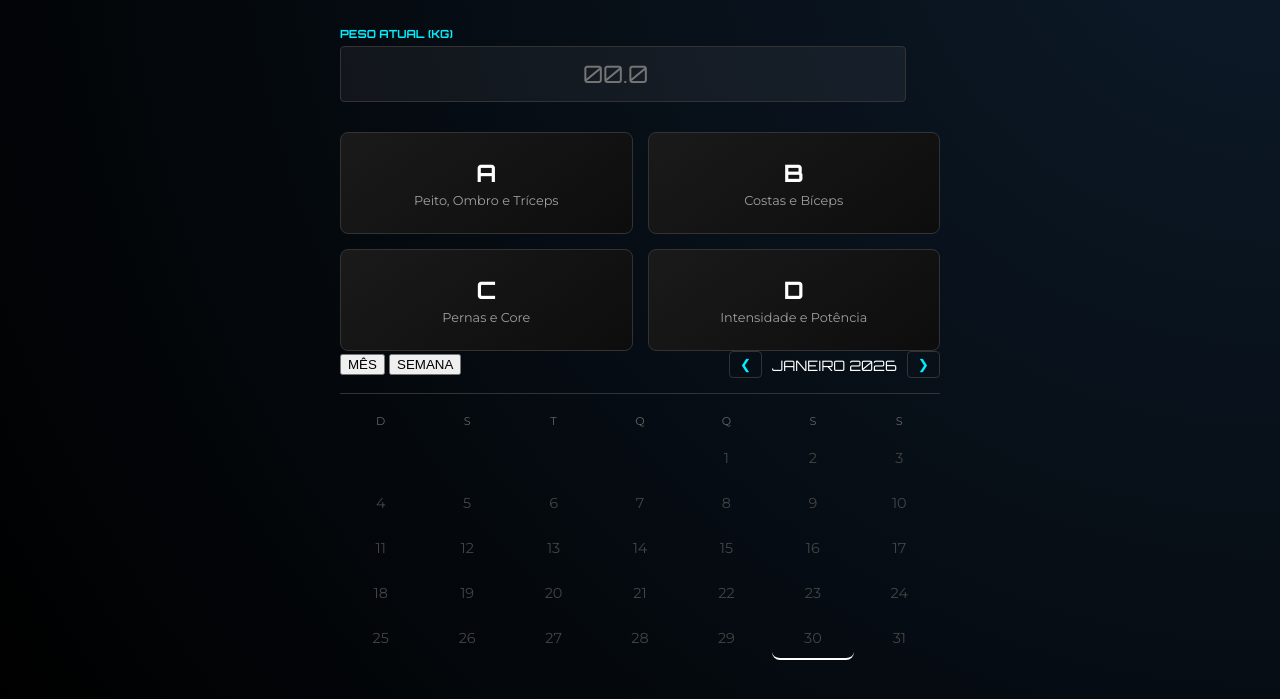
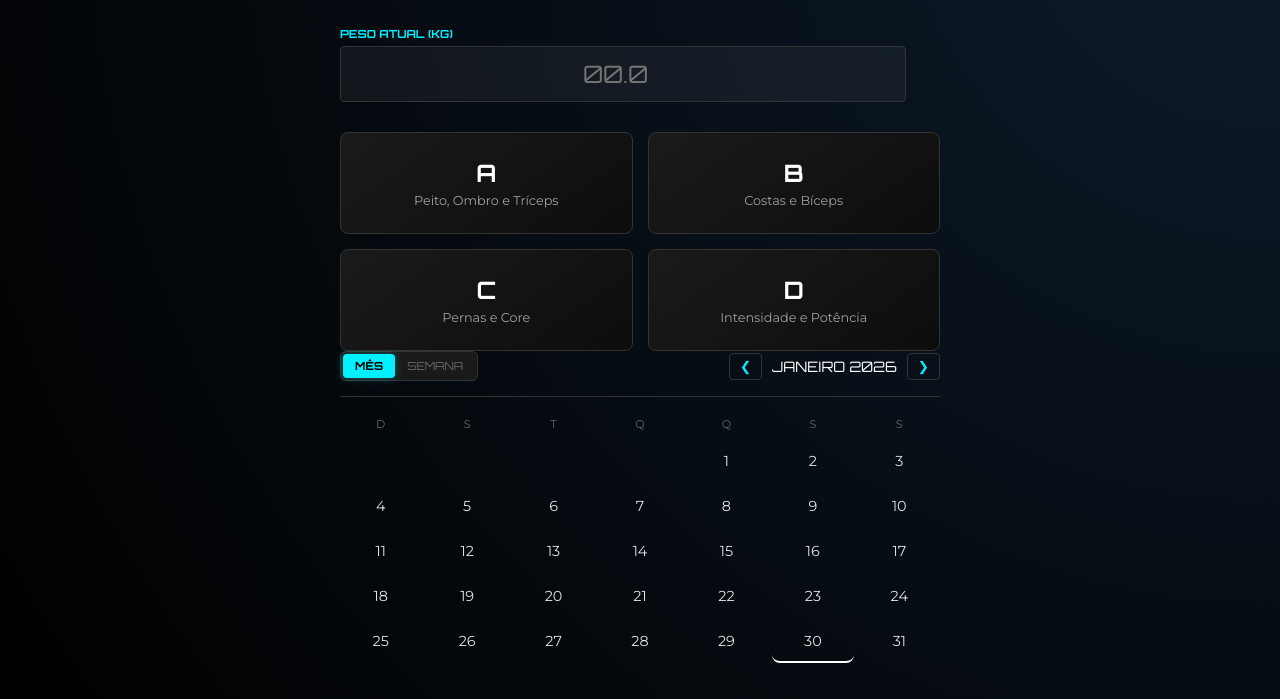
Before and after one commit to gutoalex/Academia, a plain HTML site: page index.html in a window 1280 px wide. Shown: the part 141-840 px from the top of the page. Drawn offline with Linux system fonts and the light colour scheme.

Commit message:
Update style.css

```diff
--- a/style.css
+++ b/style.css
@@ -287,3 +287,39 @@ iframe { width: 100%; height: 350px; border: none; }
 .calendar-day.today {
     border-bottom: 2px solid #fff;
 }
+/* Correção de Cor dos Dias (Para não ficar escuro) */
+.calendar-day {
+    color: #e0e0e0; /* Cinza bem claro */
+    font-weight: 500;
+}
+.calendar-day:hover {
+    background-color: #222;
+}
+
+/* Botões de Troca (Mês / Semana) */
+.view-switch {
+    display: flex;
+    background: #1a1a1a;
+    border-radius: 6px;
+    padding: 2px;
+    border: 1px solid #333;
+}
+
+.view-switch button {
+    background: none;
+    border: none;
+    color: #666;
+    padding: 5px 12px;
+    font-size: 0.7rem;
+    font-family: var(--font-title);
+    cursor: pointer;
+    border-radius: 4px;
+    transition: 0.3s;
+}
+
+.view-switch button.active {
+    background: var(--neon-blue);
+    color: #000;
+    font-weight: bold;
+    box-shadow: 0 0 10px rgba(0, 240, 255, 0.3);
+}
```
